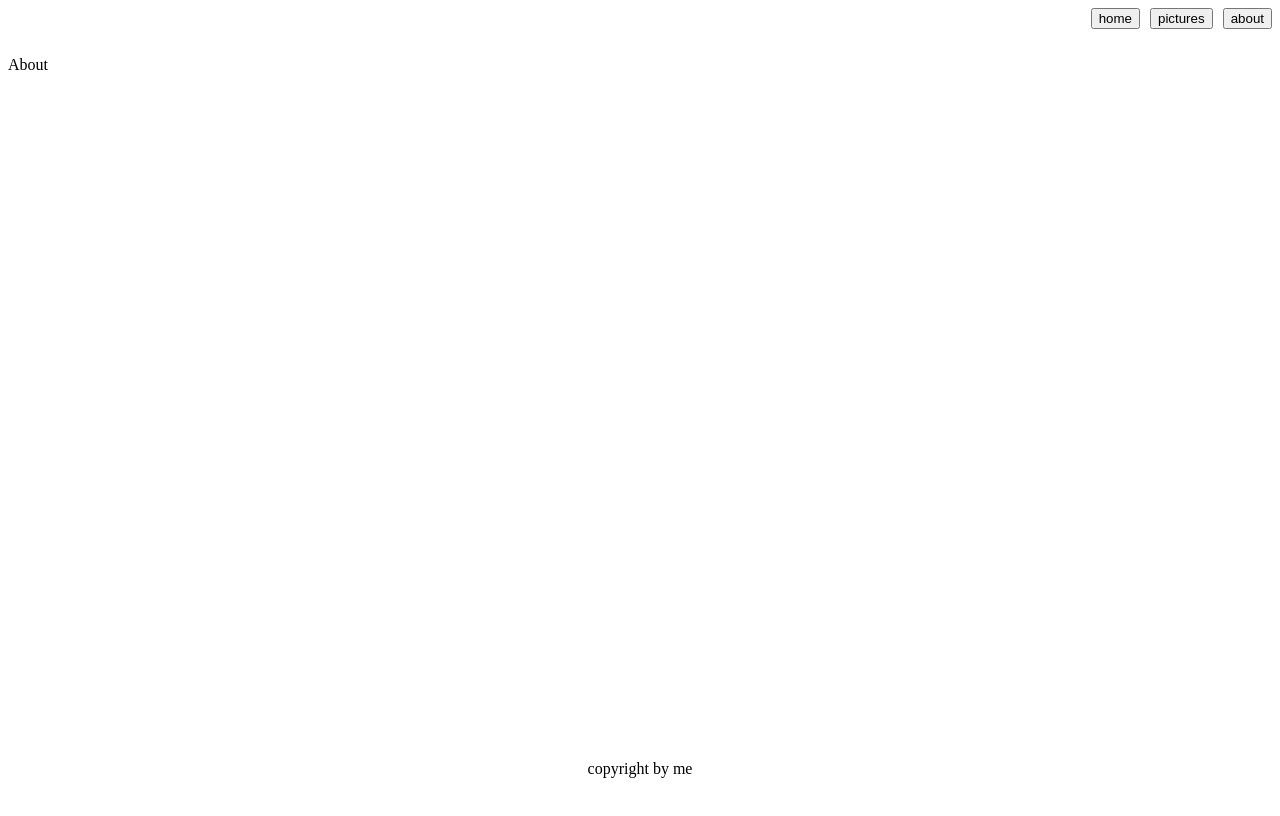
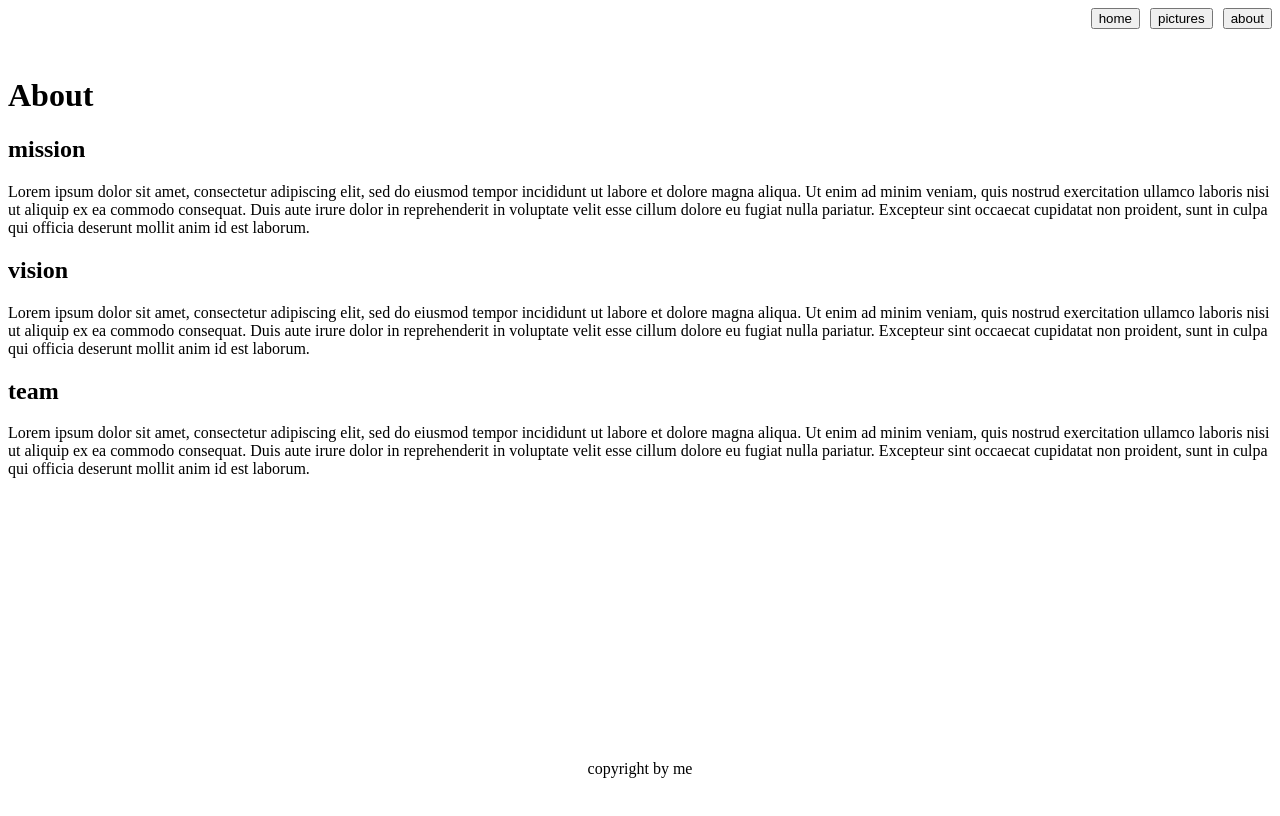
Before and after one commit to JelenadlS/redux-training, a React (Create React App) app: page /about in a window 1280 px wide. Built offline with nearby package versions, Linux system fonts and the light colour scheme.

Commit message:
display about text

```diff
--- /dev/null
+++ b/src/data/AboutText.js
@@ -0,0 +1,17 @@
+export const AboutText = [
+  {
+    title: "mission ",
+    details:
+      "Lorem ipsum dolor sit amet, consectetur adipiscing elit, sed do eiusmod tempor incididunt ut labore et dolore magna aliqua. Ut enim ad minim veniam, quis nostrud exercitation ullamco laboris nisi ut aliquip ex ea commodo consequat. Duis aute irure dolor in reprehenderit in voluptate velit esse cillum dolore eu fugiat nulla pariatur. Excepteur sint occaecat cupidatat non proident, sunt in culpa qui officia deserunt mollit anim id est laborum.",
+  },
+  {
+    title: "vision",
+    details:
+      "Lorem ipsum dolor sit amet, consectetur adipiscing elit, sed do eiusmod tempor incididunt ut labore et dolore magna aliqua. Ut enim ad minim veniam, quis nostrud exercitation ullamco laboris nisi ut aliquip ex ea commodo consequat. Duis aute irure dolor in reprehenderit in voluptate velit esse cillum dolore eu fugiat nulla pariatur. Excepteur sint occaecat cupidatat non proident, sunt in culpa qui officia deserunt mollit anim id est laborum.",
+  },
+  {
+    title: "team",
+    details:
+      "Lorem ipsum dolor sit amet, consectetur adipiscing elit, sed do eiusmod tempor incididunt ut labore et dolore magna aliqua. Ut enim ad minim veniam, quis nostrud exercitation ullamco laboris nisi ut aliquip ex ea commodo consequat. Duis aute irure dolor in reprehenderit in voluptate velit esse cillum dolore eu fugiat nulla pariatur. Excepteur sint occaecat cupidatat non proident, sunt in culpa qui officia deserunt mollit anim id est laborum.",
+  },
+];
--- a/src/pages/AboutPage.js
+++ b/src/pages/AboutPage.js
@@ -1,3 +1,18 @@
+import { StyledMain } from "../components/styles";
+import { AboutText } from "../data/AboutText";
+
 export default function AboutPage() {
-  return <div>About</div>;
+  return (
+    <StyledMain>
+      <h1>About</h1>
+      {AboutText.map((text, index) => {
+        return (
+          <section key={index}>
+            <h2>{text.title}</h2>
+            <p aria-label="further info">{text.details}</p>
+          </section>
+        );
+      })}
+    </StyledMain>
+  );
 }
```
